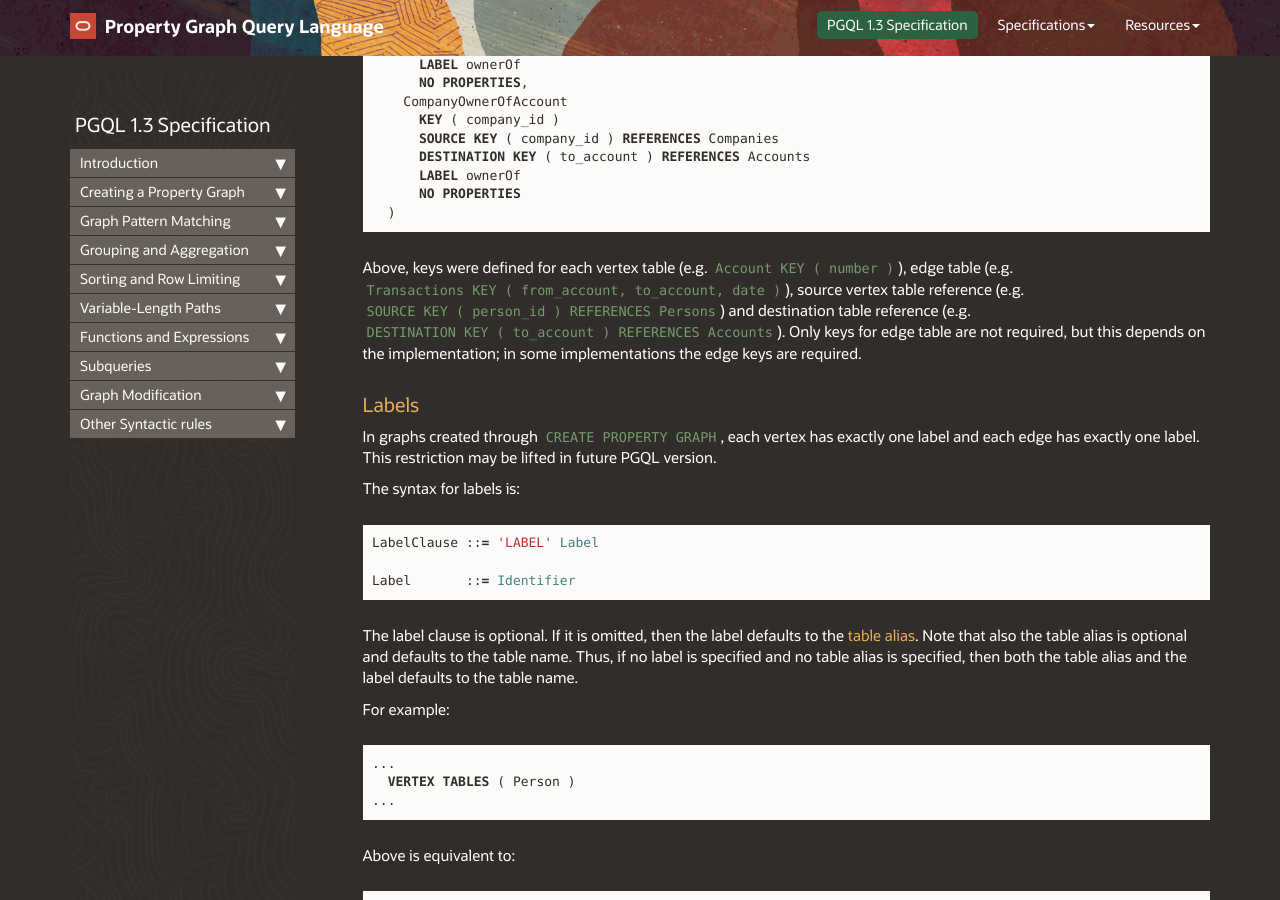
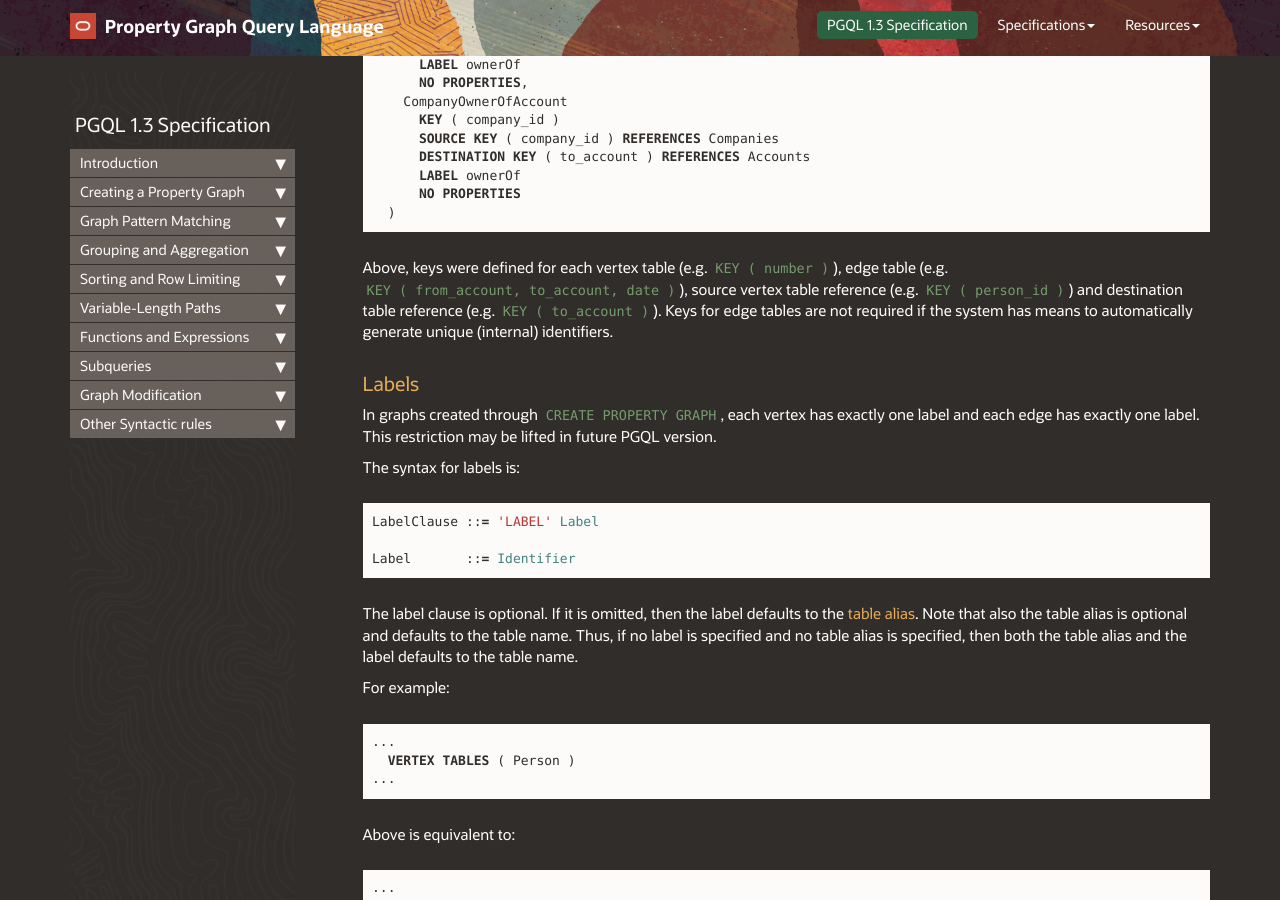
Before and after one commit to oracle/pgql-lang, a Jekyll site: the page built from pages/pgql-1.3-spec.md, in a window 1280 px wide and 900 px high, scrolled down 11145 px. Built offline with Jekyll 4.4.1, drawn with Linux system fonts in a browser that asks for light colours; nearby versions of some CDN libraries; comment, search, counter and statistics services are not loaded.

Commit message:
rewording

````diff
--- a/pages/pgql-1.3-spec.md
+++ b/pages/pgql-1.3-spec.md
@@ -444,8 +444,8 @@ CREATE PROPERTY GRAPH financial_transactions
   )
 ```
 
-Above, keys were defined for each vertex table (e.g. `Account KEY ( number )`), edge table (e.g. `Transactions KEY ( from_account, to_account, date )`), source vertex table reference (e.g. `SOURCE KEY ( person_id ) REFERENCES Persons`) and destination table reference (e.g. `DESTINATION KEY ( to_account ) REFERENCES Accounts`).
-Only keys for edge table are not required, but this depends on the implementation; in some implementations the edge keys are required.
+Above, keys were defined for each vertex table (e.g. `KEY ( number )`), edge table (e.g. `KEY ( from_account, to_account, date )`), source vertex table reference (e.g. `KEY ( person_id )`) and destination table reference (e.g. `KEY ( to_account )`).
+Keys for edge tables are not required if the system has means to automatically generate unique (internal) identifiers.
 
 ### Labels
 
````
